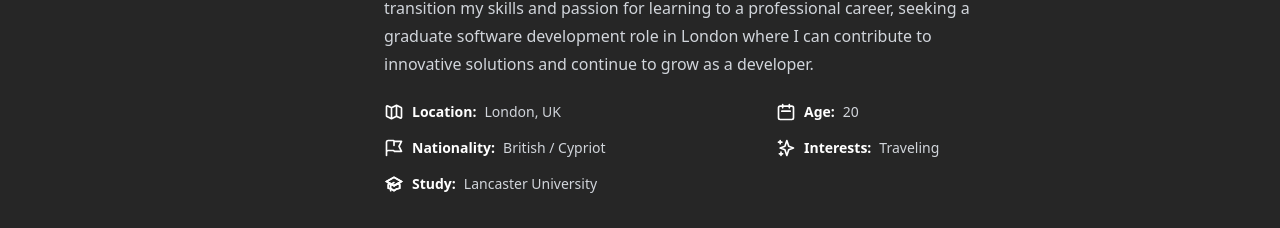
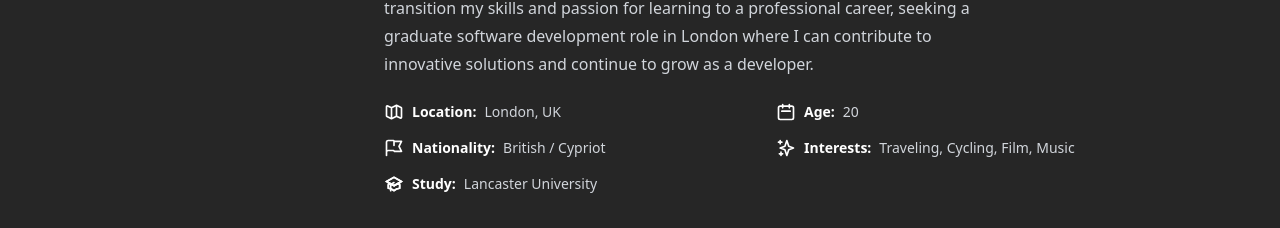
Before and after one commit to Thrilla1/online-portfolio, a Next.js app: page / in a window 1280 px wide. Shown: the part 1110-1338 px from the top of the page. Built offline with nearby package versions, Linux system fonts and the light colour scheme.

Commit message:
Update data.tsx

```diff
--- a/src/data/data.tsx
+++ b/src/data/data.tsx
@@ -102,7 +102,7 @@ export const aboutData: About = {
     {label: 'Location', text: 'London, UK', Icon: MapIcon},
     {label: 'Age', text: '20', Icon: CalendarIcon},
     {label: 'Nationality', text: 'British / Cypriot', Icon: FlagIcon},
-    {label: 'Interests', text: 'Traveling', Icon: SparklesIcon},
+    {label: 'Interests', text: 'Traveling, Cycling, Film, Music', Icon: SparklesIcon},
     {label: 'Study', text: 'Lancaster University', Icon: AcademicCapIcon},
     /*{label: 'Employment', text: 'Instant Domains, inc.', Icon: OfficeBuildingIcon},*/
   ],
```
